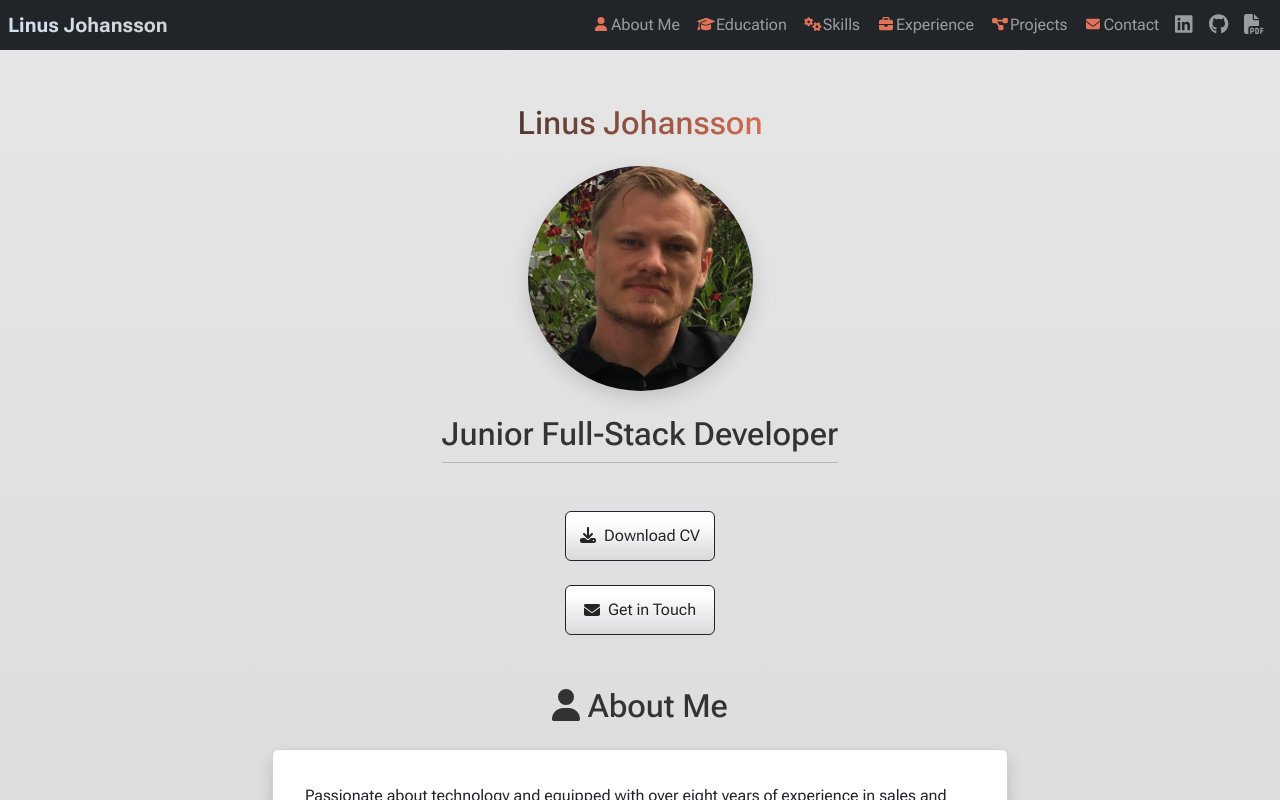
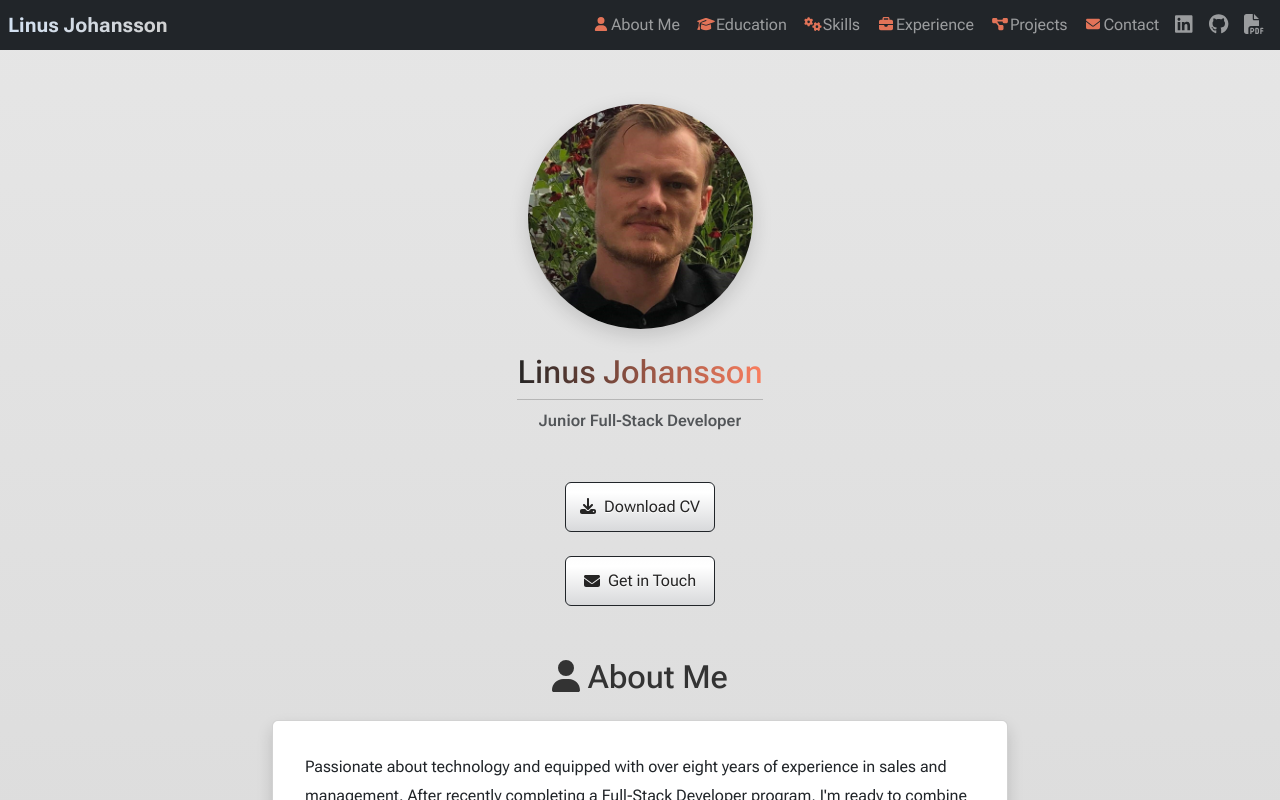
Before and after one commit to j0hanz/j0hanz-portfolio, a React (Create React App) app: page / in a window 1280 px wide. Shown: the top 800 px of the page. Built offline with nearby package versions, Linux system fonts and the light colour scheme.

Commit message:
Improve layout and styles

```diff
--- a/src/components/Hero.js
+++ b/src/components/Hero.js
@@ -30,14 +30,18 @@ const Hero = () => {
       <Container>
         <Row className="d-flex justify-content-center align-items-center">
           <Col xs="auto">
-            <h1 className={`mb-4 ${styles.gradientText}`}>Linus Johansson</h1>
             <img
               src={Image}
               alt="Linus Johansson"
               className={`mb-4 ${styles.heroImage}`}
             />
-            <h2>Junior Full-Stack Developer</h2>
+            <h1 className={styles.gradientText}>Linus Johansson</h1>
             <hr className="my-2" />
+            <p
+              className={`text-body-secondary fw-semibold  ${styles.developerTitle}`}
+            >
+              Junior Full-Stack Developer
+            </p>
             <div className="d-flex flex-column justify-content-start align-items-center mt-5 mb-1">
               <Button
                 onClick={handleModalOpen}
```
